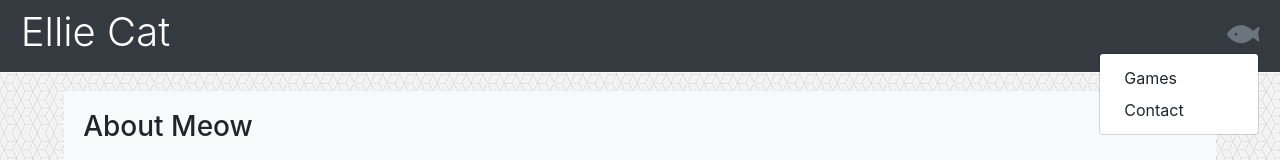
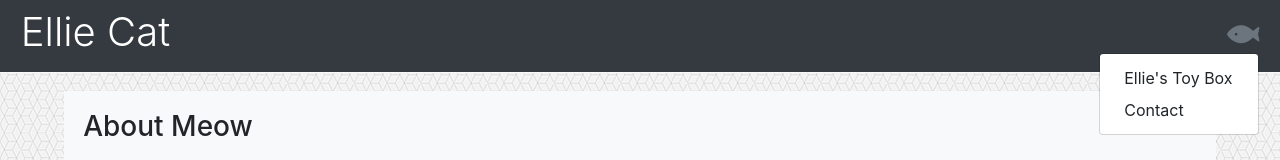
Before and after one commit to imi-tating/imi-tating.github.io, a plain HTML site: page index.html in a window 1280 px wide. Both pictures are taken after a click on the icon 1243 px from the left and 35 px from the top of the page. Shown: the top 160 px of the page. Drawn offline with nearby package versions, Linux system fonts and the light colour scheme.

Commit message:
updated drowndown menu to: Ellie's Toy Box

```diff
--- a/index.html
+++ b/index.html
@@ -27,7 +27,7 @@
     <div class="dropdown">
       <i id="dropdownMenu" class=" dropdown-btn fas fa-fish fa-flip-horizontal text-muted" data-toggle="dropdown" aria-haspopup="true" aria-expanded="false"></i>
       <div class="dropdown-menu dropdown-menu-right" aria-labelledby="dropdownMenu">
-        <a class="dropdown-item" href="games.html">Games</a>
+        <a class="dropdown-item" href="games.html">Ellie's Toy Box</a>
         <a class="dropdown-item" href="contact.html">Contact</a>
       </div>
     </div>
```
